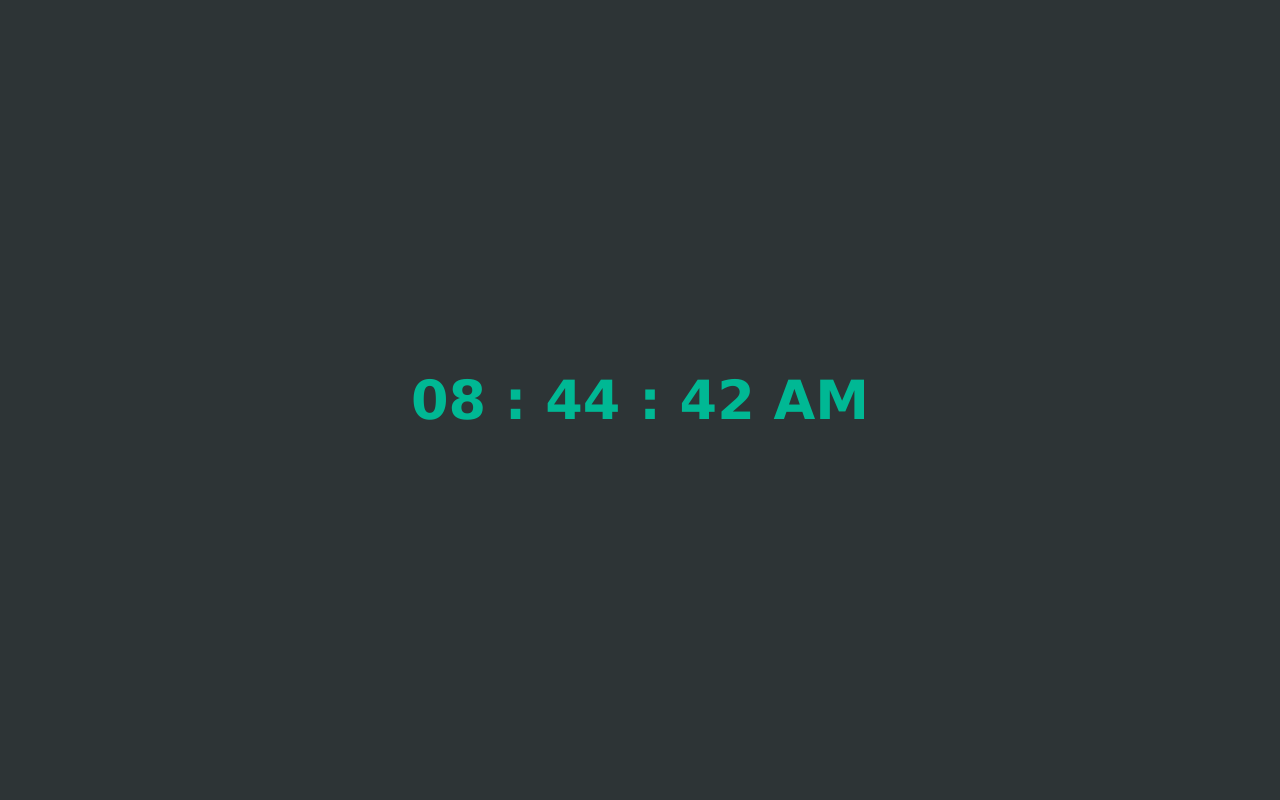
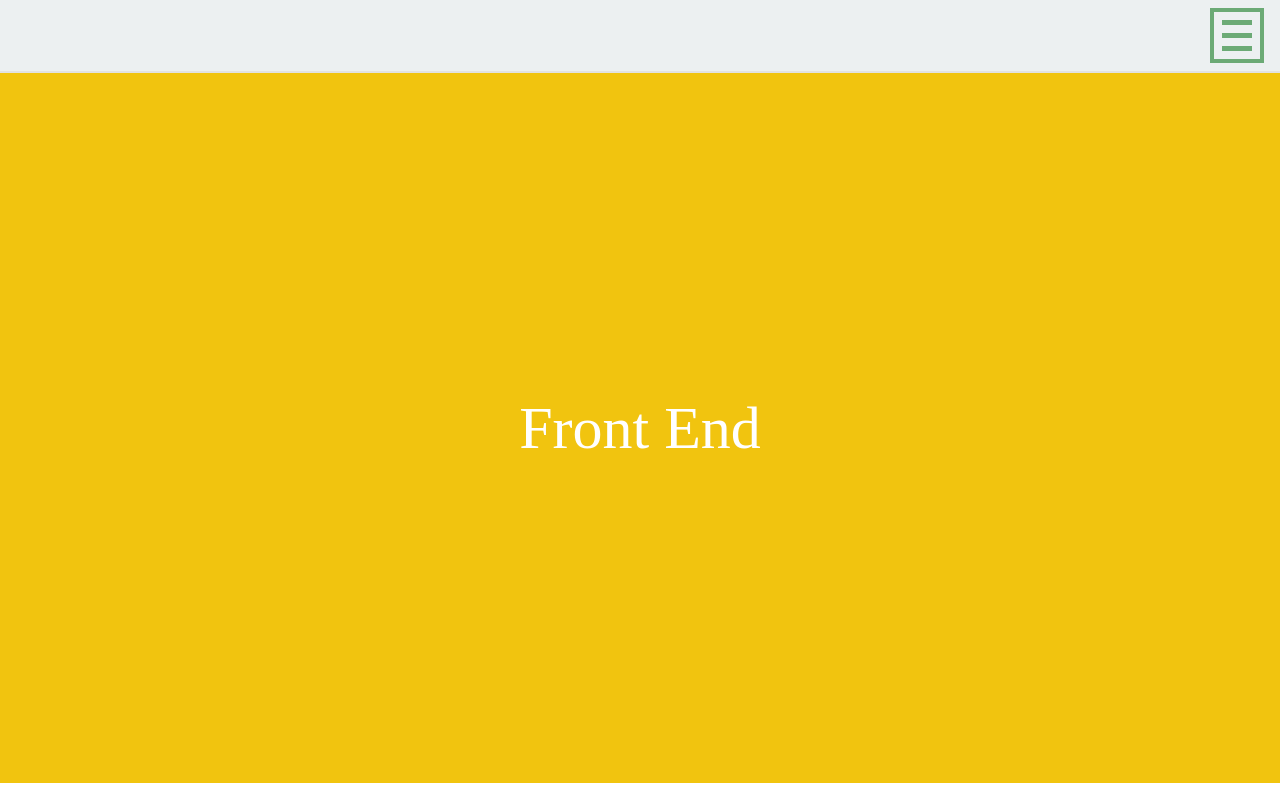
Before and after one commit to WangXiaoyugg/webpack-ts-demo, a website built with webpack: page index.html in a window 1280 px wide. Built offline with nearby package versions, Linux system fonts and the light colour scheme; a web font is replaced by a local one.

Commit message:
navbar 完成

```diff
--- a/index.html
+++ b/index.html
@@ -7,6 +7,39 @@
     <title><%= htmlWebpackPlugin.options.title %></title>
 </head>
 <body>
-    <div id="clock"></div>
+    <nav class="navbar">
+        <div class="navbar-header">
+            <i class="navbar-logo">&#xe615;</i>
+            <div class="navbar-btn">
+                <div class="bar bar1"></div>
+                <div class="bar bar2"></div>
+                <div class="bar bar3"></div>
+            </div>
+        </div>
+        <ul class="navbar-links">
+            <li>
+                <a href="#" class="navbar-link">
+                   <i class="icon">&#xe687;</i>Home
+                </a>
+            </li>
+            <li>
+                <a href="#" class="navbar-link">
+                    <i class="icon">&#xe799;</i>Vue
+                </a>
+                </li>
+            <li>
+                <a href="#" class="navbar-link">
+                    <i class="icon">&#xe79a;</i>React
+                </a>
+            </li>
+            <li>
+                <a href="#" class="navbar-link">
+                    <i class="icon">&#xe798;</i>Angular
+                </a>
+            </li>
+        </ul>
+    </nav>
+
+    <section class="content">Front End</section>
 </body>
 </html>
--- a/src/index.ts
+++ b/src/index.ts
@@ -28,4 +28,7 @@ import "./common/reset.scss"
 // import repeat from '../lib/repeat-string'
 
 // digital clock
-import './digital-clock/index'
+// import './digital-clock/index'
+
+// navbar
+import "./navbar/index"
--- /dev/null
+++ b/src/navbar/index.ts
@@ -0,0 +1,11 @@
+import "./style.scss"
+
+const $navbarBtn: HTMLDivElement = document.querySelector(".navbar-btn")
+const $navbarLinks: HTMLUListElement = document.querySelector(".navbar-links")
+
+$navbarBtn.addEventListener("click", function () {
+    const isCollapse: boolean = $navbarLinks.classList.contains('navbar-collapse');
+    const classNames: string[] = ['navbar-collapse', 'change'];
+    isCollapse && classNames.forEach(className => $navbarLinks.classList.remove(className));
+    !isCollapse && classNames.forEach(className => $navbarLinks.classList.add(className));
+})
--- /dev/null
+++ b/src/navbar/style.scss
@@ -0,0 +1,86 @@
+@font-face {
+    font-family: 'iconfont';  /* project id 1313461 */
+    src: url('//at.alicdn.com/t/font_1313461_s1m73b9b2e.eot');
+    src: url('//at.alicdn.com/t/font_1313461_s1m73b9b2e.eot?#iefix') format('embedded-opentype'),
+    url('//at.alicdn.com/t/font_1313461_s1m73b9b2e.woff2') format('woff2'),
+    url('//at.alicdn.com/t/font_1313461_s1m73b9b2e.woff') format('woff'),
+    url('//at.alicdn.com/t/font_1313461_s1m73b9b2e.ttf') format('truetype'),
+    url('//at.alicdn.com/t/font_1313461_s1m73b9b2e.svg#iconfont') format('svg');
+}
+.navbar-header {
+    background: #ecf0f1;
+    display: flex;
+    justify-content: space-between;
+    padding: 0.5rem 1rem;
+    border-bottom: 2px solid #e2e2e2;
+}
+.navbar-logo {
+    font-family: 'iconfont';
+    font-size: 3rem;
+    color: #2ecc71;
+}
+.navbar-btn {
+    border: 4px solid #6baa75;
+    align-self: center;
+}
+.bar1, .bar2, .bar3 {
+    width: 30px;
+    height: 5px;
+    margin: 0.5rem;
+    background: #6baa75;
+    transition: all 2s ease;
+}
+.change .bar1 {
+    transform: rotate(-45deg) translate(-10px, 10px);
+}
+.change .bar2 {
+    opacity: 0;
+}
+.change .bar3 {
+    transform: rotate(45deg) translate(-7px, -8px);
+}
+.navbar-links {
+    width: 100%;
+    list-style: none;
+    transition: all 2s ease;
+    height: 0;
+    overflow: hidden;
+    position: absolute;
+}
+.navbar-collapse {
+    height: 260px;
+
+}
+.navbar-link {
+    display: block;
+    background: #696969;
+    padding: 1rem;
+    font-size: 1.5rem;
+    text-decoration: none;
+    text-transform: capitalize;
+    color: #6baa75;
+    transition: all 1s ease;
+}
+.navbar-link:hover {
+    padding-left: 1.5rem;
+    background: #545454;
+}
+.content {
+    background: #f1c40f;
+    min-height: calc(100vh - 90px);
+    display: flex;
+    align-items: center;
+    justify-content: center;
+    color: #fff;
+    font-size: 60px;
+
+}
+.icon {
+    font-family: 'iconfont';
+    color: #3498db;
+    font-size: 1.5rem;
+    font-weight: bold;
+    margin-right: 1rem;
+    width: 32px;
+    height: 32px;
+}
```
